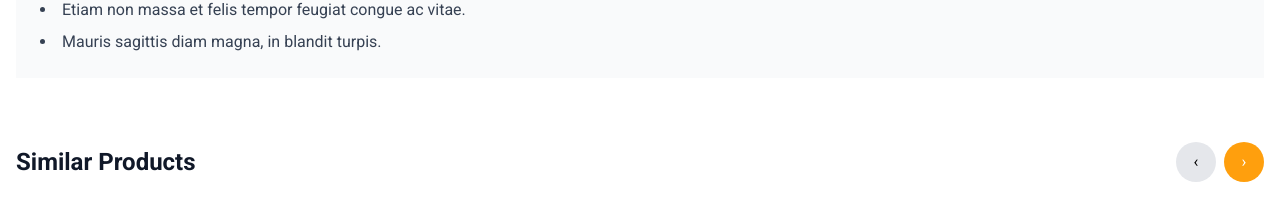
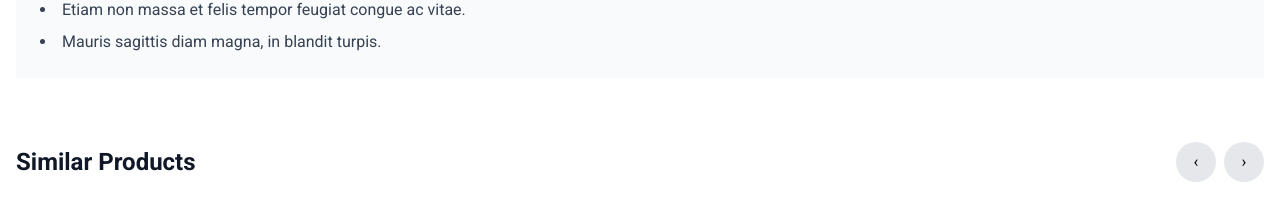
Before and after one commit to hugn2k4/siupo-frontend, a React (Vite) app: page /shopdetail in a window 1280 px wide. Shown: the part 1211-1423 px from the top of the page. Built offline with nearby package versions, Linux system fonts and the light colour scheme; a web font is replaced by a local one.

Commit message:
fix: fix similarproduct

```diff
--- a/src/pages/ShopDetail/components/SimilarProducts.tsx
+++ b/src/pages/ShopDetail/components/SimilarProducts.tsx
@@ -36,10 +36,10 @@ const SimilarProducts: React.FC = () => {
       <div className="flex items-center justify-between mb-8">
         <h2 className="text-2xl font-bold text-gray-900">Similar Products</h2>
         <div className="flex space-x-2">
-          <button className="w-10 h-10 bg-gray-200 rounded-full flex items-center justify-center hover:bg-gray-300">
+          <button className="w-10 h-10 bg-gray-200 rounded-full flex items-center justify-center hover:bg-primary">
             ‹
           </button>
-          <button className="w-10 h-10 bg-primary text-white rounded-full flex items-center justify-center hover:bg-orange-600">
+          <button className="w-10 h-10 bg-gray-200 rounded-full flex items-center justify-center hover:bg-primary">
             ›
           </button>
         </div>
```
